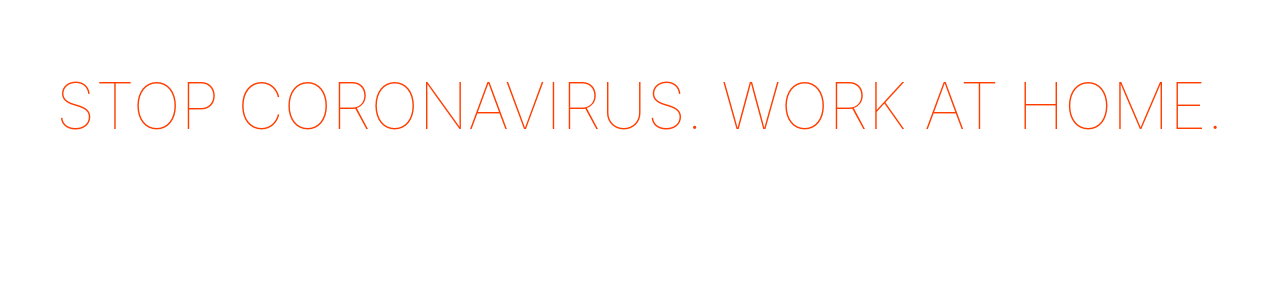
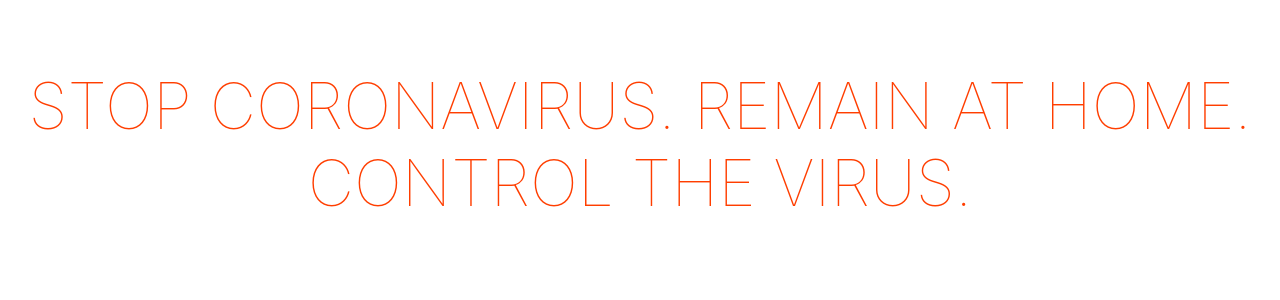
Before and after one commit to igelstorm/covid-19-slogan, a Svelte app: page / in a window 1280 px wide. Shown: the top 300 px of the page. Built offline with nearby package versions, Linux system fonts and the light colour scheme.

Commit message:
Add some more words

```diff
--- a/src/App.svelte
+++ b/src/App.svelte
@@ -3,17 +3,20 @@
 		positive: {
 			verb: [
 				"protect",
+				"save",
 				"help"
 			],
 			object: [
 				"the NHS",
+				"lives",
 				"the public"
 			]
 		},
 		negative: {
 			verb: [
 				"stop",
-				"kill"
+				"kill",
+				"control"
 			],
 			object: [
 				"coronavirus",
@@ -24,10 +27,12 @@
 		intransitive: {
 			verb: [
 				"stay",
-				"work"
+				"be",
+				"remain"
 			],
 			object: [
 				"at home",
+				"alert",
 				"with us"
 			]
 		}
@@ -59,13 +64,15 @@
 			{phrase: phraseTypes[0], word: "verb"},
 			{phrase: phraseTypes[0], word: "object"},
 			{phrase: phraseTypes[1], word: "verb"},
-			{phrase: phraseTypes[1], word: "object"}
+			{phrase: phraseTypes[1], word: "object"},
+			{phrase: phraseTypes[2], word: "verb"},
+			{phrase: phraseTypes[2], word: "object"}
 		].reduce(addWord, [])
 	}
 
 	export const slogan = function() {
 		const phrase = randomWords()
-		return `${phrase[0]} ${phrase[1]}. ${phrase[2]} ${phrase[3]}.`
+		return `${phrase[0]} ${phrase[1]}. ${phrase[2]} ${phrase[3]}. ${phrase[4]} ${phrase[5]}.`
 	}
 </script>
 
```
